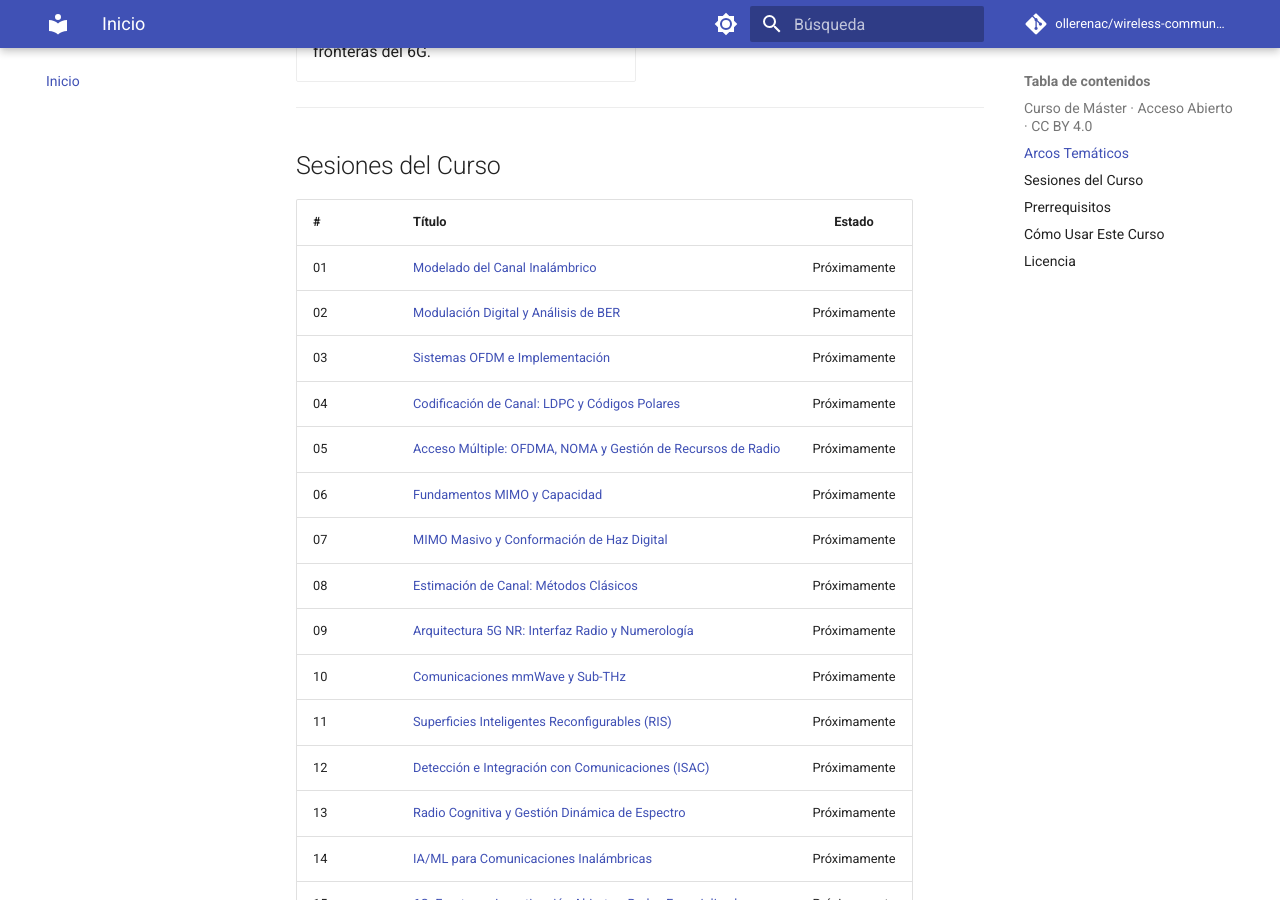
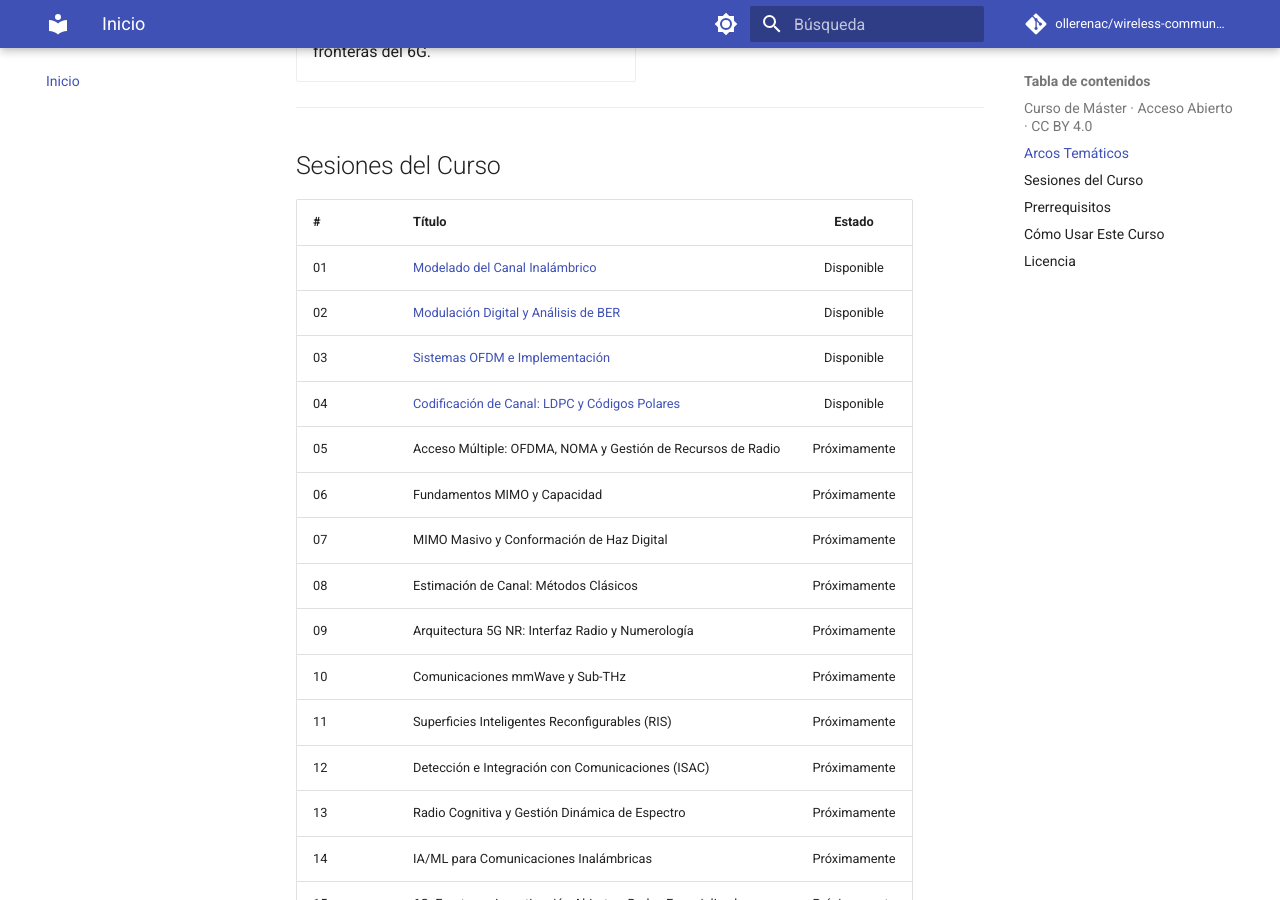
Before and after one commit to ollerenac/wireless-communication-systems, an MkDocs documentation site: the page built from docs/index.md, in a window 1280 px wide and 900 px high, scrolled down 944 px. Built offline with MkDocs 1.6.1 and Material for MkDocs 9.7.7, drawn with Linux system fonts in a browser that asks for light colours; comment, search, counter and statistics services are not loaded.

```diff
--- a/docs/index.md
+++ b/docs/index.md
@@ -45,21 +45,21 @@ Un tratamiento riguroso y moderno de las comunicaciones inalámbricas — desde
 
 | # | Título | Estado |
 |---|--------|:------:|
-| 01 | [Modelado del Canal Inalámbrico](#) | Próximamente |
-| 02 | [Modulación Digital y Análisis de BER](#) | Próximamente |
-| 03 | [Sistemas OFDM e Implementación](#) | Próximamente |
-| 04 | [Codificación de Canal: LDPC y Códigos Polares](#) | Próximamente |
-| 05 | [Acceso Múltiple: OFDMA, NOMA y Gestión de Recursos de Radio](#) | Próximamente |
-| 06 | [Fundamentos MIMO y Capacidad](#) | Próximamente |
-| 07 | [MIMO Masivo y Conformación de Haz Digital](#) | Próximamente |
-| 08 | [Estimación de Canal: Métodos Clásicos](#) | Próximamente |
-| 09 | [Arquitectura 5G NR: Interfaz Radio y Numerología](#) | Próximamente |
-| 10 | [Comunicaciones mmWave y Sub-THz](#) | Próximamente |
-| 11 | [Superficies Inteligentes Reconfigurables (RIS)](#) | Próximamente |
-| 12 | [Detección e Integración con Comunicaciones (ISAC)](#) | Próximamente |
-| 13 | [Radio Cognitiva y Gestión Dinámica de Espectro](#) | Próximamente |
-| 14 | [IA/ML para Comunicaciones Inalámbricas](#) | Próximamente |
-| 15 | [6G: Fronteras, Investigación Abierta y Redes Especializadas](#) | Próximamente |
+| 01 | [Modelado del Canal Inalámbrico](sessions/01-channel-modeling/index.md) | Disponible |
+| 02 | [Modulación Digital y Análisis de BER](sessions/02-digital-modulation/index.md) | Disponible |
+| 03 | [Sistemas OFDM e Implementación](sessions/03-ofdm-systems/index.md) | Disponible |
+| 04 | [Codificación de Canal: LDPC y Códigos Polares](sessions/04-channel-coding/index.md) | Disponible |
+| 05 | Acceso Múltiple: OFDMA, NOMA y Gestión de Recursos de Radio | Próximamente |
+| 06 | Fundamentos MIMO y Capacidad | Próximamente |
+| 07 | MIMO Masivo y Conformación de Haz Digital | Próximamente |
+| 08 | Estimación de Canal: Métodos Clásicos | Próximamente |
+| 09 | Arquitectura 5G NR: Interfaz Radio y Numerología | Próximamente |
+| 10 | Comunicaciones mmWave y Sub-THz | Próximamente |
+| 11 | Superficies Inteligentes Reconfigurables (RIS) | Próximamente |
+| 12 | Detección e Integración con Comunicaciones (ISAC) | Próximamente |
+| 13 | Radio Cognitiva y Gestión Dinámica de Espectro | Próximamente |
+| 14 | IA/ML para Comunicaciones Inalámbricas | Próximamente |
+| 15 | 6G: Fronteras, Investigación Abierta y Redes Especializadas | Próximamente |
 
 ---
 
```
Also changed, not shown: docs/sessions/02-digital-modulation/index.md (+0 -1 lines), docs/sessions/03-ofdm-systems/index.md (+0 -1 lines), docs/sessions/04-channel-coding/index.md (+0 -1 lines).
